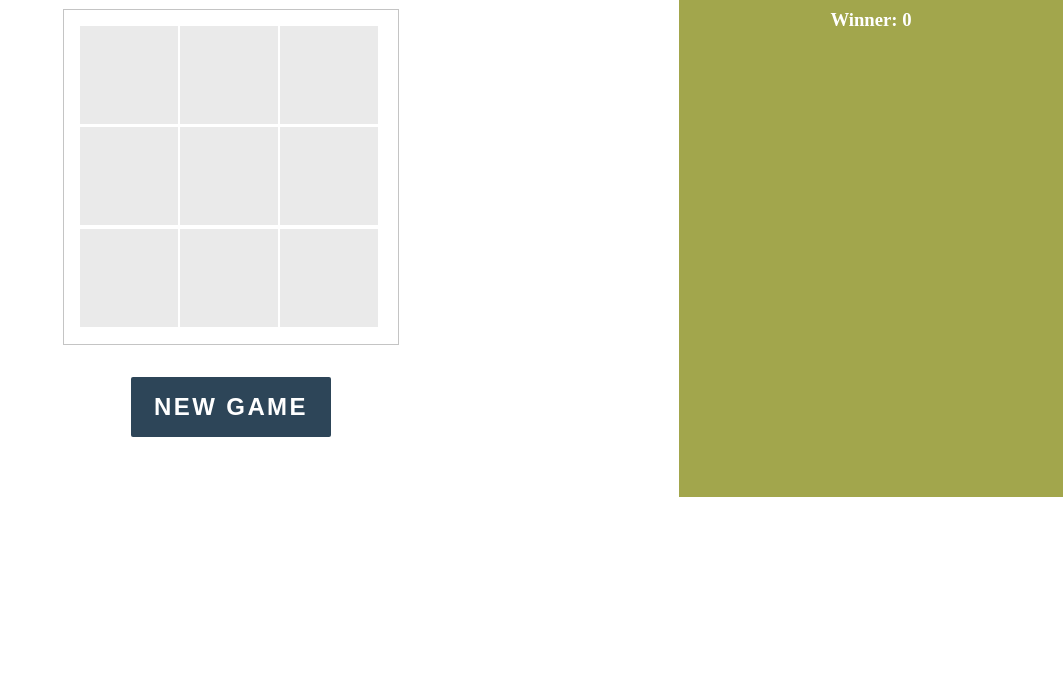
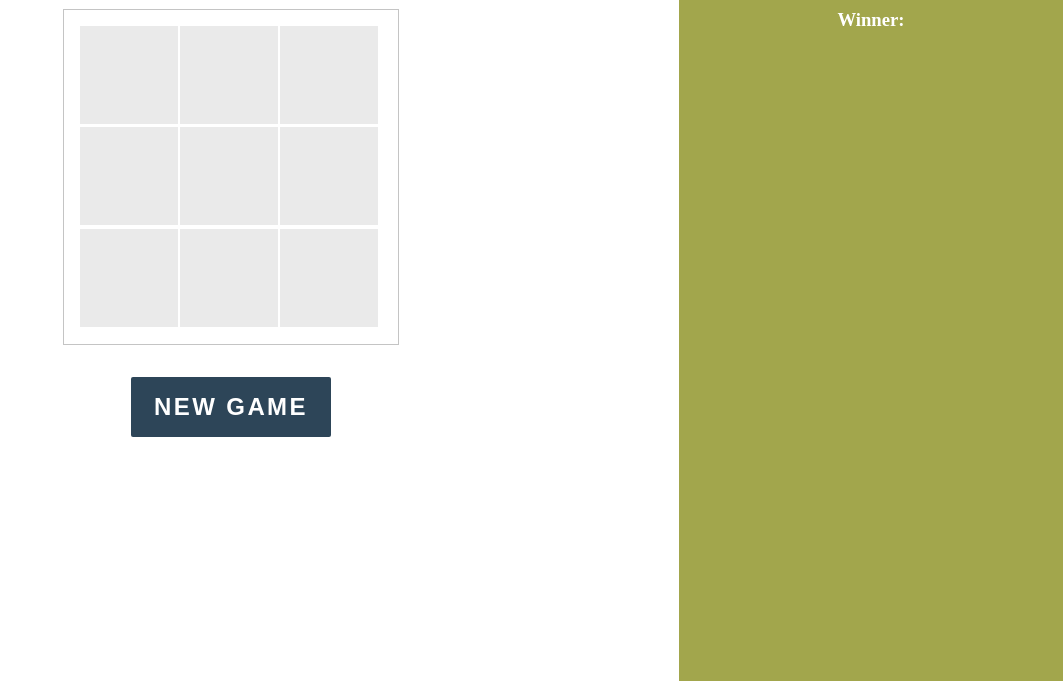
Before and after one commit to celestelayne/tic-tac-toe-f52, a plain HTML site: page index.html in a window 1280 px wide. Shown: the part 119-800 px from the top of the page, without its empty margins (217-1280 px from the left). Drawn offline with Linux system fonts and the light colour scheme.

Commit message:
update readme and minor game edits

```diff
--- a/css/main.css
+++ b/css/main.css
@@ -11,6 +11,7 @@ body {
 }
 
 main {
+  height: 100%;
   display: flex;
   flex: row nowrap;
   text-align: center;
--- a/index.html
+++ b/index.html
@@ -35,7 +35,7 @@
     <aside>
       <div class="score">
         <h2 class="title">Score Card</h2>
-        <h3>Winner: <span id="player-score">0</span></h3>
+        <h3>Winner: <span id="player-score"></span></h3>
       </div>
     </aside>
   </main>
--- a/js/main.js
+++ b/js/main.js
@@ -43,6 +43,9 @@ const resetBoard = () => {
   // reset player arrays
   playerX = [];
   playerO = [];
+
+  // reset winning player in aside
+  player.textContent = ''
 
   // set initial turn to 'X'
   turn = 'X';
```
Also changed, not shown: 1 other file.
